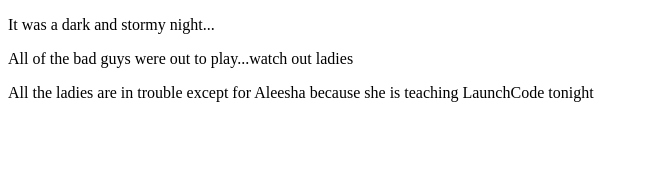
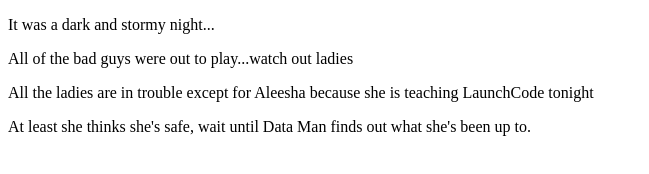
Before and after one commit to garonpower/fireside-story, a plain HTML site: page index.html in a window 1280 px wide. Shown: the whole page, without its empty margins (0-649 px from the left). Drawn offline with Linux system fonts and the light colour scheme.

Commit message:
added fourth line

```diff
--- a/index.html
+++ b/index.html
@@ -8,6 +8,6 @@
 <p>It was a dark and stormy night...</p>
 <p>All of the bad guys were out to play...watch out ladies</p>
 <p>All the ladies are in trouble except for Aleesha because she is teaching LaunchCode tonight</p>
-
+<p>At least she thinks she's safe, wait until Data Man finds out what she's been up to.</p>
 </body>
 </html>
```
